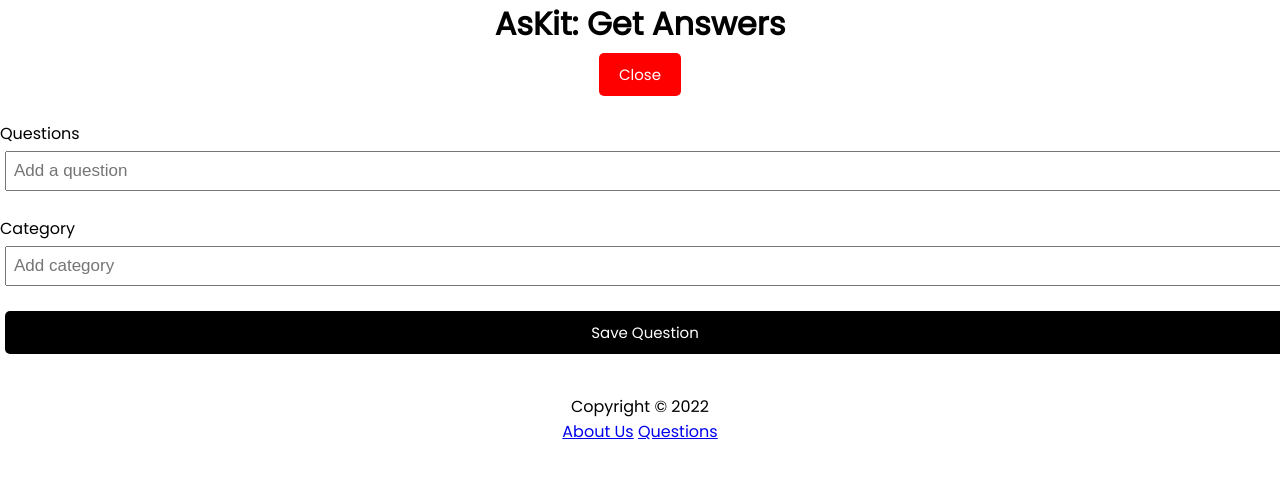
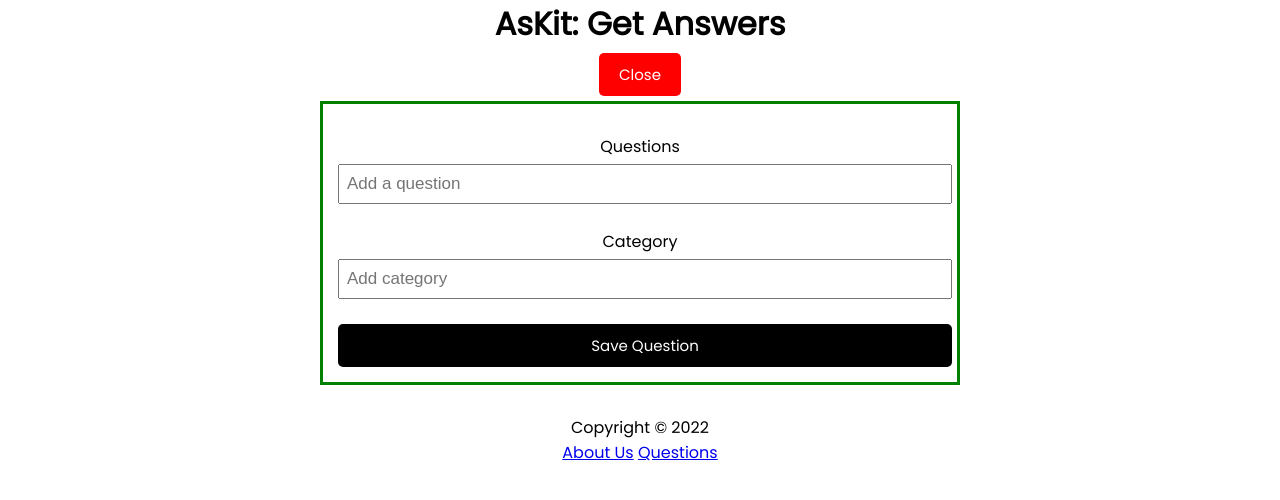
Before and after one commit to Chemonges001/chemonges001-project-phase2, a React (Create React App) app in the folder ask-here/: page / in a window 1280 px wide. Both pictures are taken after a click on the button "Add". Shown: the top 500 px of the page. Built offline with nearby package versions, Linux system fonts and the light colour scheme; data requests are answered from the project's data file.

Commit message:
update questions

```diff
--- a/ask-here/src/Components/Question.js
+++ b/ask-here/src/Components/Question.js
@@ -28,7 +28,6 @@ function Question({question, onDelete}) {
            onClick={() =>onDelete (question.id)}/>
         </h3>
         <h4>Category: {question.category}</h4>
-        {/* <p>Answer: {question.answer}</p> */}
         <Answer onAdd={addAnswer}/>
 
     </div>
--- a/ask-here/src/index.css
+++ b/ask-here/src/index.css
@@ -79,11 +79,16 @@ body {
 }
 
 .add-form {
-  margin-bottom: 40px;
+  text-align: center;
+  margin: auto;
+  width: 50%;
+  border: 3px solid green;
+  padding: 10px;
 }
 
 .form-control {
   margin: 20px 0;
+
 }
 
 .form-control label {
```
